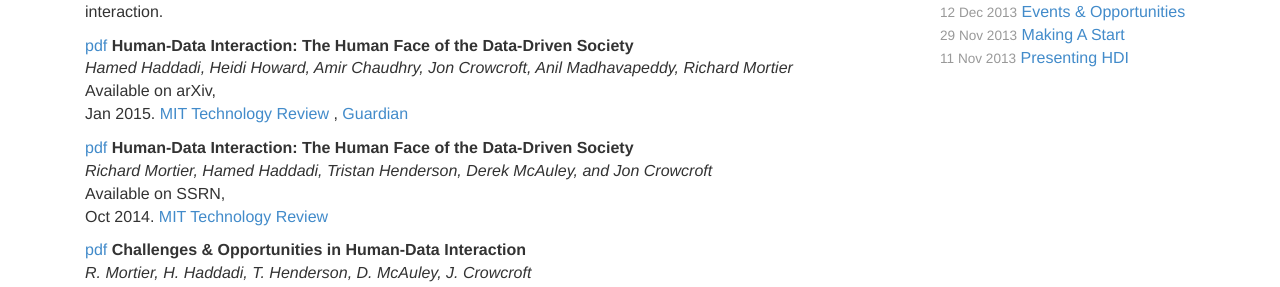
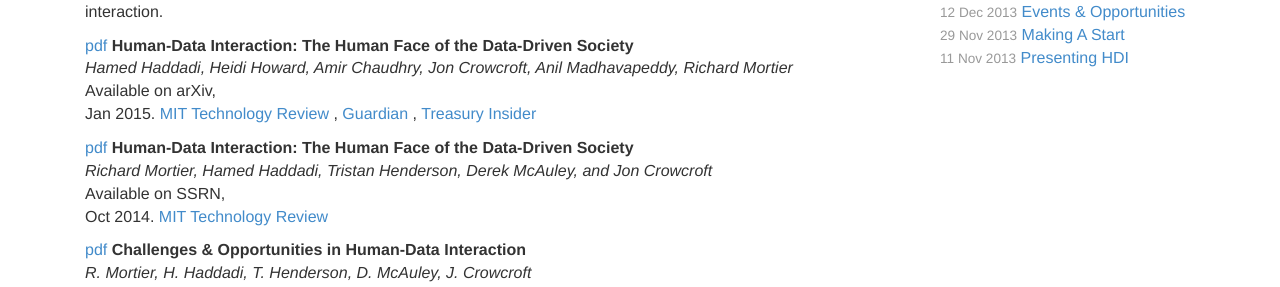
Before and after one commit to hdiresearch/hdiresearch.github.io, a Jekyll site: the page built from resources.md, in a window 1280 px wide and 941 px high. Shown: the part 134-421 px from the top of the window. Built offline with Jekyll 4.4.1, drawn with Linux system fonts in a browser that asks for light colours; nearby versions of some CDN libraries; some web fonts are replaced.

Commit message:
Update resources.md

```diff
--- a/resources.md
+++ b/resources.md
@@ -16,7 +16,7 @@ The [HDI mailing list](http://jiscmail.ac.uk/HDI): open to all, for discussion,
 __Human-Data Interaction: The Human Face of the Data-Driven Society__<br />
 _Hamed Haddadi, Heidi Howard, Amir Chaudhry, Jon Crowcroft, Anil Madhavapeddy, Richard Mortier_<br />
 Available on arXiv, <br/>
-Jan 2015. [MIT Technology Review](http://www.technologyreview.com/view/534526/how-a-box-could-solve-the-personal-data-conundrum/) , [Guardian](http://www.theguardian.com/technology/2015/feb/01/control-personal-data-databox-end-user-agreement)
+Jan 2015. [MIT Technology Review](http://www.technologyreview.com/view/534526/how-a-box-could-solve-the-personal-data-conundrum/) , [Guardian](http://www.theguardian.com/technology/2015/feb/01/control-personal-data-databox-end-user-agreement) , [Treasury Insider](http://www.treasuryinsider.com/2015/01/29/the-team-that-wants-to-give-you-back-all-your-data-and-why-thats-great-news-for-the-fintech-industry/)
 
 [pdf](http://ssrn.com/abstract=2508051)
 __Human-Data Interaction: The Human Face of the Data-Driven Society__<br />
```
